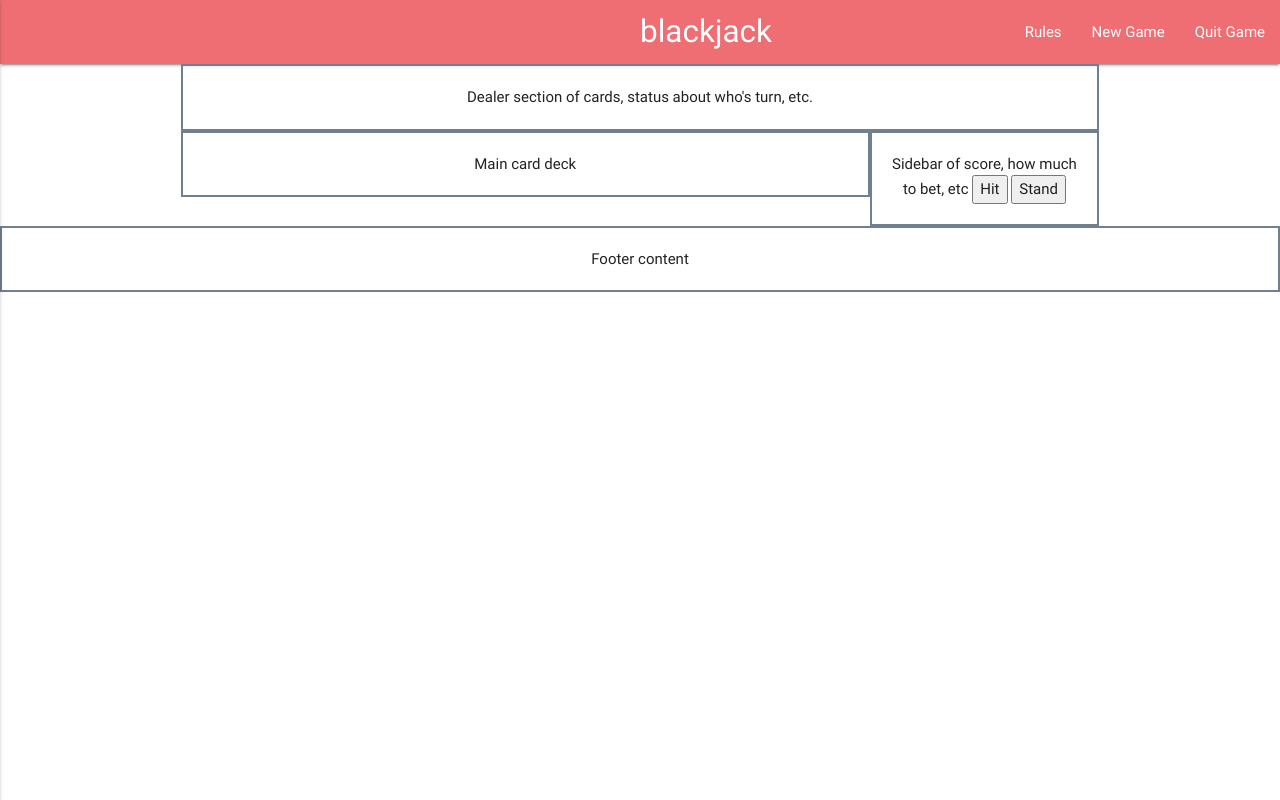
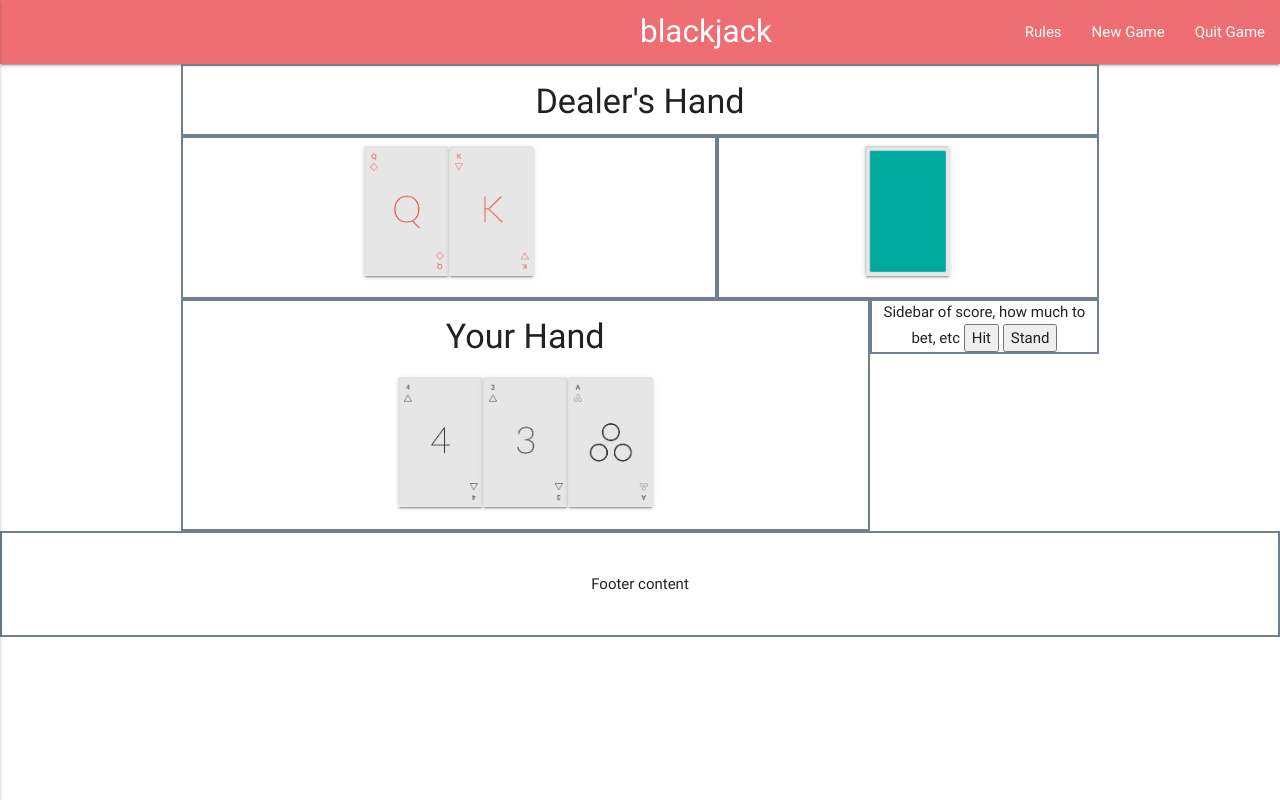
Before and after one commit to jacquelynmarcella/blackjack, a plain HTML site: page index.html in a window 1280 px wide. Drawn offline with nearby package versions, Linux system fonts and the light colour scheme.

Commit message:
Building functionality to start game and distribute cards

```diff
--- a/css/style.css
+++ b/css/style.css
@@ -3,17 +3,23 @@
 	text-align: center;
 }
 
-#dealer, #sidebar, #user-hand, #rules, #computer-players, footer {
+.game-section {
 	border: 2px solid slategrey;
 	padding: 20px;
 }
 
-#user-hand {
-	height: 100%;
+.row {
+	margin: 0 auto;
 }
 
-.row {
-	margin: 0 auto;
+.card {
+	height: 130px;
+	width: 85px;
+}
+
+footer {
+	padding: 40px;
+	border: 2px solid slategrey;
 }
 
 /* TO DO: */
--- a/index.html
+++ b/index.html
@@ -31,25 +31,35 @@
 		<div class="row">
 			<div class="col s12" id="rules">
 				Rules section visible at start, hidden during gameplay but can be pulled back by nav.
-			</div>
-		</div>
-        <div class="row">
-			<div class="col s12" id="dealer">
-				Dealer section of cards, status about who's turn, etc.
+				<button id="start-game">Start</button>
 			</div>
 		</div>
 		<div class="row">
-			<div class="col s12" id="computer-players">
+			<div class="col s12 m12 game-section">
+        		<h4>Dealer's Hand</h3>
+        	</div>
+        </div>
+        <div class="row">
+			<div class="col m7 s12 game-section">
+				<div id="dealer"></div>
+			</div>
+			<div class="col m5 hide-on-small-only game-section" id="deck-pile">
+				<img src="img/card_back.png" class="card">
+			</div>
+		</div>
+		<div class="row">
+			<div class="col s12 game-section" id="computer-players">
 				Future possible AI players (hidden section)
 			</div>
 		</div>
 		<div class="row">
-      		<div class="col s12 m9" id="user-hand">
-      			Main card deck
+      		<div class="col s12 m9 game-section">
+      			<h4>Your Hand</h3>
+      			<div id="user-hand"></div>
 			</div>
-			<div class="col s12 m3" id="sidebar">
+			<div class="col s12 m3 game-section" id="sidebar">
         		Sidebar of score, how much to bet, etc
-        		<button>Hit</button>
+        		<button id="hit-button">Hit</button>
         		<button>Stand</button>
      	 	</div>
 		</div>
--- a/js/cards.js
+++ b/js/cards.js
@@ -1,3 +1,5 @@
+//Full array of possible cards
+var cards =
 [
 	{
 		"suit": "clubs",
--- a/js/main.js
+++ b/js/main.js
@@ -1,3 +1,50 @@
+// Setting up an array of cards in the current deck so that way we can pop
+// cards out of it as the came progresses without impacting the original array
+// that holds all possible card values
+var cardsInDeck = cards;
+var dealerHand = [];
+var playerHand = [];
+
+
+var dealerGameBoard = $("#dealer");
+var playerGameBoard = $("#user-hand");
+
+
+// Can put player or dealer into function to make this action work for both
+
+var dealCard = function(hand, location) {
+
+	var cardDrawn = cardsInDeck.pop();
+	hand.push(cardDrawn);
+	var index = hand.length - 1;
+	var cardImage = $("<img/>");
+
+	cardImage.attr("class", "card");
+	cardImage.attr("src", "img/" + hand[index].src);
+	cardImage.appendTo($(location));
+
+	//TO DO: Second card should be face down for dealer only
+}
+
+var startGame = function() {
+
+	console.log("New game!");
+	console.log(cardsInDeck);
+
+	// Shuffles the card deck array
+	cardsInDeck.sort(function()
+		{return 0.5 - Math.random()});
+
+	dealCard(playerHand, playerGameBoard);
+	dealCard(dealerHand, dealerGameBoard);
+	dealCard(playerHand, playerGameBoard);
+	dealCard(dealerHand, dealerGameBoard);
+}
+
+startGame();
 
 // Navigation button on mobile
 $(".button-collapse").sideNav();
+
+// Event listeners
+$("#hit-button").click(dealCard(playerHand,playerGameBoard));
```
